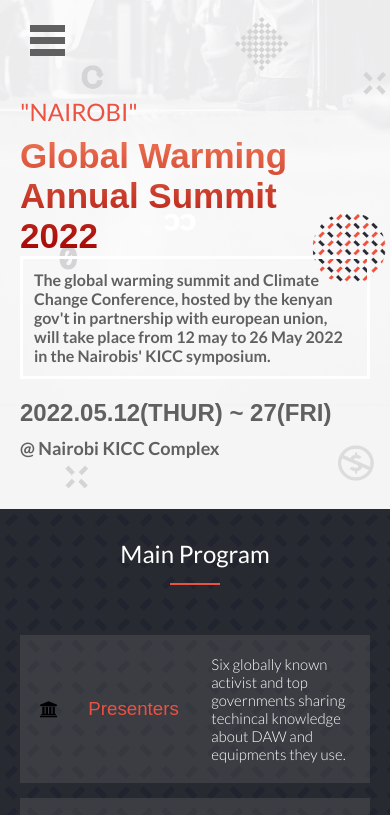
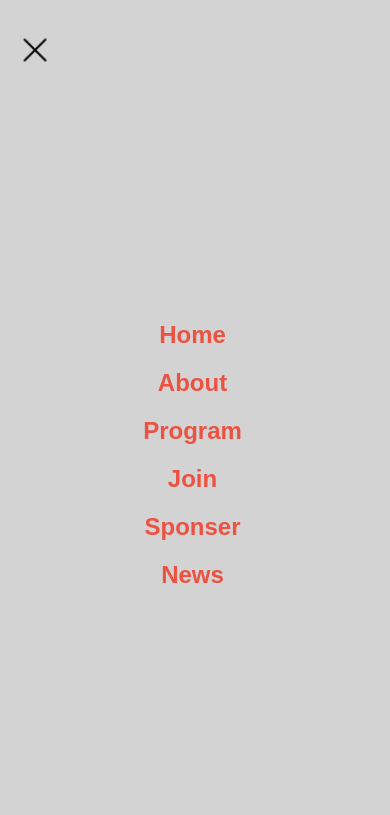
Before and after one commit to MicroverseNelson/global-warming, a website: page index.html in a window 390 px wide. Both pictures are taken after a click on the element 47 px from the left and 40 px from the top of the page. Shown: the top 815 px of the page. Drawn offline with Linux system fonts and the light colour scheme; a web font is replaced by a local one.

Commit message:
worked on adjusting menu item

```diff
--- a/index.html
+++ b/index.html
@@ -29,7 +29,6 @@
                 <div></div>
                 <div></div>
             </div>
-
             <!-- Desktop Navigation -->
             <nav class="desktop-nav-1">
                 <ul class="flex">
@@ -153,10 +152,10 @@
             </div>
         </div>
     </div>
-    <a class="desktopbtn" href="about.html">More <span><i class='fa fa-angle-down' style="font-size:20px;"></i></span></a>
+    <button type="button" id="moreBtn" class="speakers-button">MORE <img src="./capstone_assets/dropdown.png" alt="dropdown arrow"></button>
 
 </div>
-    <script src="./script/app.js" defer></script>
+    <script src="./script/main.js"></script>
 </body>
 
 </html>
--- a/script/app.js
+++ b/script/main.js
@@ -1,7 +1,7 @@
 const hamburgerBtn = document.querySelector('.hamburger');
 const crossBtn = document.querySelector('.cross-icon');
 const navLinks = document.querySelectorAll('.navLink');
-const djData = [
+const speakerData = [
   {
     hidden: false,
     photo: './capstone_assets/greta.jpeg',
@@ -99,14 +99,14 @@ function loadFeaturedSpeakers(arr) {
 function renderSpeakers() {
   document.querySelector('.speakers-feature').innerHTML = '';
   if (visualViewport.width > 768) {
-    loadFeaturedSpeakers(djData);
-  } else loadFeaturedSpeakers(djData.filter((dj) => dj.hidden === false));
+    loadFeaturedSpeakers(speakerData);
+  } else loadFeaturedSpeakers(speakerData.filter((dj) => dj.hidden === false));
 }
 
 renderSpeakers();
 window.addEventListener('resize', renderSpeakers);
 
 document.getElementById('moreBtn').addEventListener('click', (e) => {
-  loadFeaturedSpeakers(djData.filter((dj) => dj.hidden === true));
+  loadFeaturedSpeakers(speakerData.filter((dj) => dj.hidden === true));
   e.target.remove();
 });
--- a/style.css
+++ b/style.css
@@ -89,7 +89,7 @@
   padding-bottom: 50px;
 }
 
-/* Mobile Menu Style */
+/* Mobile Menu Style
 
 .mobile-nav {
   display: none;
@@ -128,7 +128,7 @@
   text-decoration: none;
   font-size: 24px;
   font-weight: 600;
-}
+}*/
 
 /* Mobile Menu Style */
 
@@ -835,6 +835,63 @@
   .desktopbtn {
     display: none;
   }
+}
+@media screen and (max-width: 768px) {
+  .mobile-nav {
+    display: none;
+    position: absolute;
+    background-color: #d3d3d3;
+    width: 100vw;
+    height: 100vh;
+    top: 0;
+    left: 0;
+    padding: 65px 35px 0 30px;
+  }
+
+  .hamburger div {
+    width: 35px;
+    height: 7px;
+    background-color: #606060;
+  }
+
+  .mobile-nav {
+    display: none;
+    position: absolute;
+    background-color: #d3d3d3;
+    width: 100vw;
+    height: 100vh;
+    top: 0;
+    left: 0;
+    padding: 65px 35px 0 30px;
+  }
+
+  .mobile-nav img {
+    height: 50px;
+    display: block;
+    margin-right: auto;
+    position: absolute;
+    top: 25px;
+    left: 10px;
+  }
+
+  .mobile-nav ul {
+    justify-content: center;
+    align-items: center;
+    flex-direction: column;
+    gap: 20px;
+    margin: auto;
+  }
+
+  .mobile-nav ul li {
+    list-style: none;
+  }
+
+  .mobile-nav ul li a {
+    color: #ec5242;
+    text-decoration: none;
+    font-size: 24px;
+    font-weight: 600;
+  }
 
   .active {
     display: flex;
@@ -843,8 +900,7 @@
   .hide {
     display: none;
   }
-}
-@media screen and (max-width: 768px) {
+
 
   .mainprogram a {
     display: none;
```
